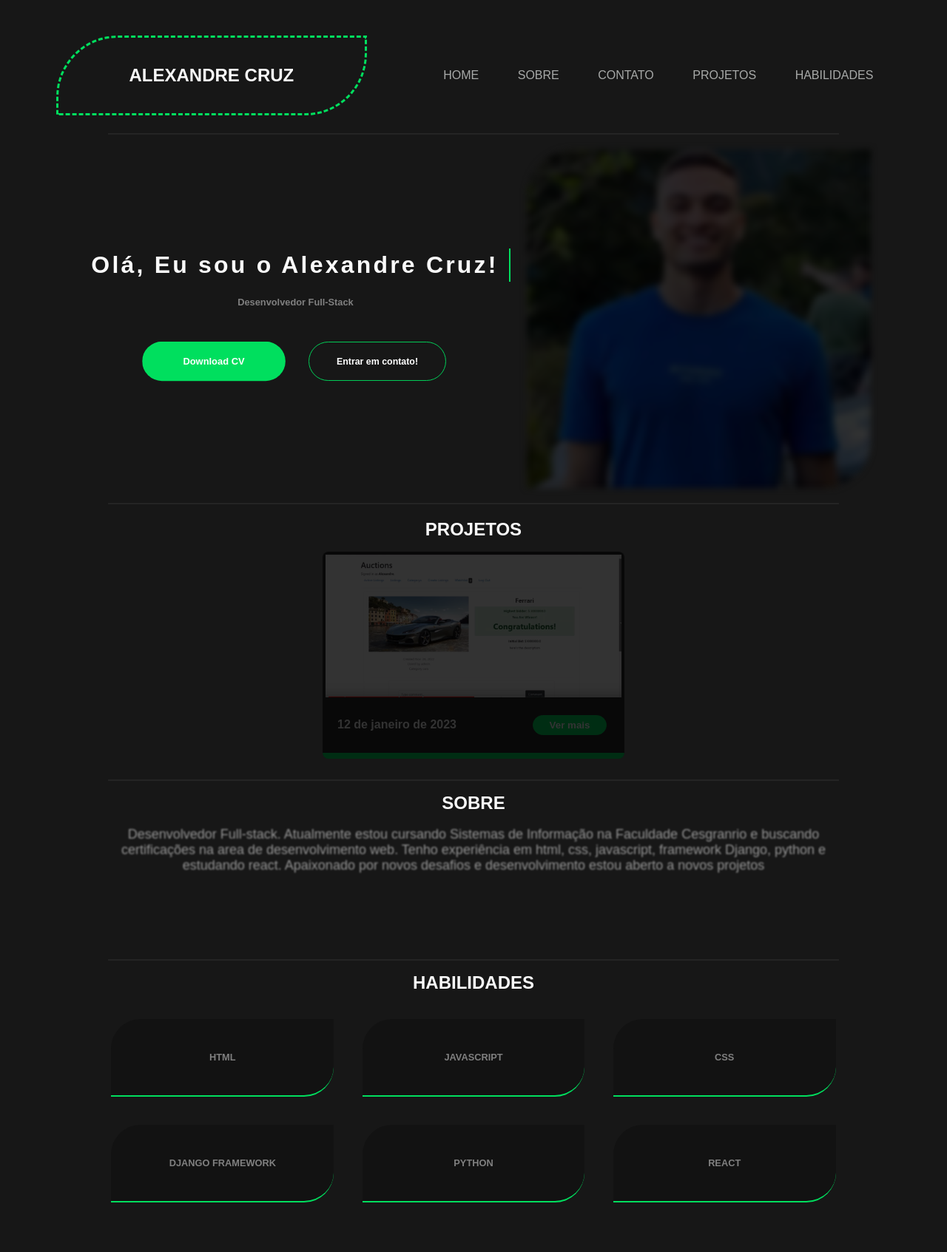
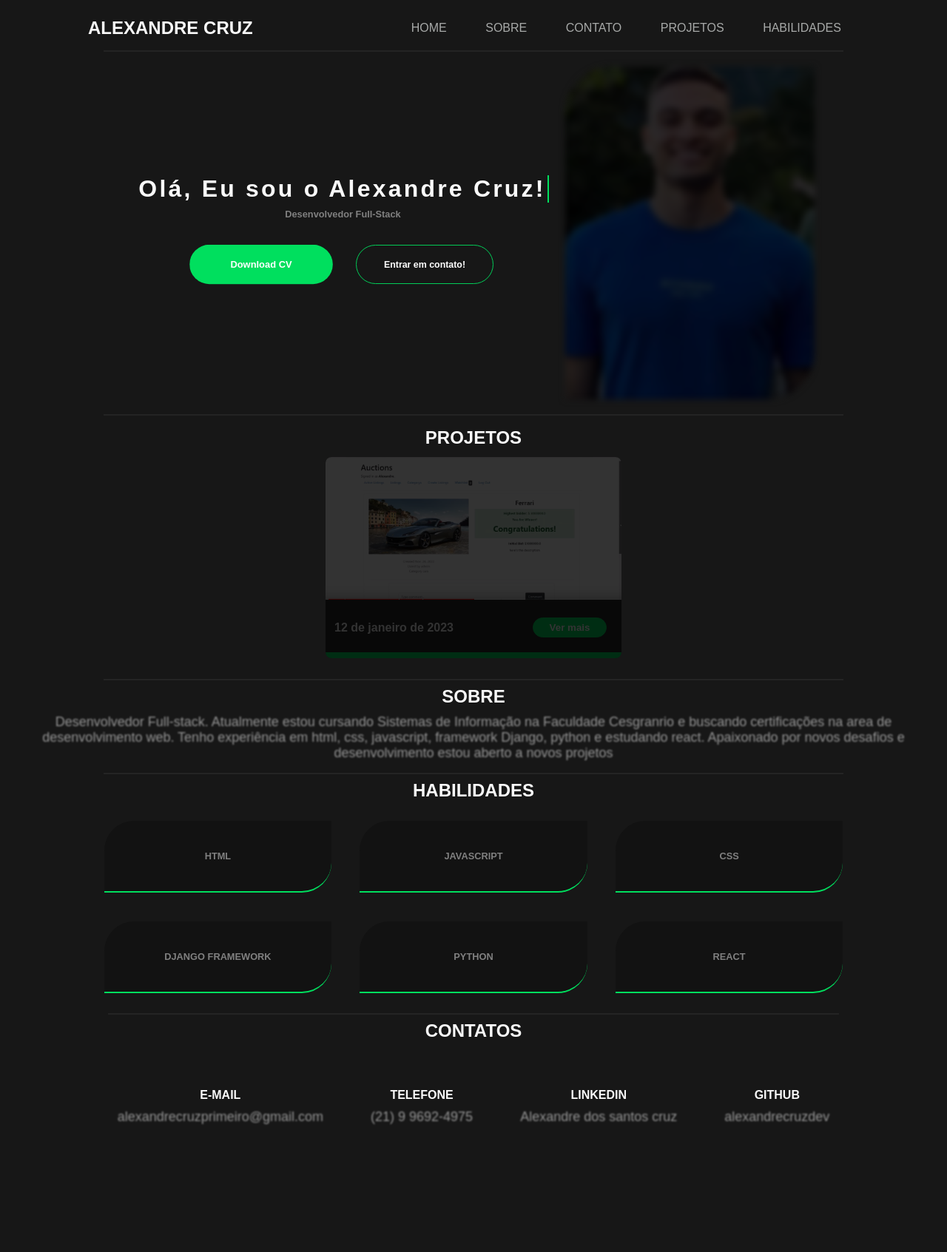
Before and after one commit to alexandrecruzdev/portfolio, a Django app: page / in a window 1280 px wide. Shown: the whole page at 74% size. After the commit the page ends 1521 px from the top, so only its background shows below. Run offline with Django 4.2, Linux system fonts and the light colour scheme.

Commit message:
tirhd commit

```diff
--- a/portfolio/settings.py
+++ b/portfolio/settings.py
@@ -11,7 +11,7 @@ https://docs.djangoproject.com/en/4.1/ref/settings/
 """
 
 from pathlib import Path
-
+import os
 # Build paths inside the project like this: BASE_DIR / 'subdir'.
 BASE_DIR = Path(__file__).resolve().parent.parent
 
@@ -117,6 +117,9 @@ USE_TZ = True
 # https://docs.djangoproject.com/en/4.1/howto/static-files/
 
 STATIC_URL = 'static/'
+STATICFILES_DIRS = [
+   os.path.join(BASE_DIR, "static"),
+   ]
 
 # Default primary key field type
 # https://docs.djangoproject.com/en/4.1/ref/settings/#default-auto-field
--- a/portfolio_web/static/portfolio_web/style.css
+++ b/portfolio_web/static/portfolio_web/style.css
@@ -73,7 +83,7 @@ rgb(23, 23, 23)
     text-decoration: none;
     font-family: 'Rowdies', cursive;
     font-family: "DM Sans", sans-serif;
-    padding: 4px;
+
 }
 
 .apresentation  {
@@ -145,9 +156,44 @@ h3 {
 
 }
 
-body {
+.close_btn {
+    color:rgb(0, 223, 94);
+    margin-top:2rem;
+    margin-left:75%;
+    position: absolute;
+}
+.modal-background {
+    position: fixed;
+    top:0%;
+    right:0%;
+    height:100%;
+    width: 100%;
+    background-color: rgba(23, 23, 23, 0.867);
+    display:flex;
+    justify-content: center;
+    align-items: center;
+}
+
+.modal-container {
+    background-color: rgb(46, 46, 46);
+    width: 80%;
+    height: 80%;
+    border-left:2px solid rgb(0, 223, 94);
+    border-bottom:2px solid rgba(0, 223, 93, 0.55);
+    border-radius: 2rem;
+
+
+}
+
+.body {
     background-color:rgb(23, 23, 23) ;
+    animation-name: fadeout;
+    animation-duration: 1s;
+    animation-fill-mode: forwards;
+    animation-play-state: paused;
+
 }
+
 
 hr {
     padding: 0px;
@@ -159,36 +205,31 @@ hr {
 a {
     color: rgb(168, 170, 169);
     transition-duration: 1s;
+    border-bottom:  1px solid transparent;
+
+
 }
 
 a:hover {
 
-    border-bottom:1px solid rgb(0, 223, 94);
-    animation: sublinhar 2s forwards ;
+
     color:white;
+    border-bottom:  1px solid rgb(0, 223, 94);
+
+
 
 }
 
 p {
-    margin: 100px;
+
     filter: blur(1px);
-}
 
-p:hover {
-    filter: blur(0);
 
 }
 
-#logo h2 {
-    border: 3px solid rgb(0, 223, 94);
-   border-top-left-radius: 5.2rem;
-   border-bottom-right-radius: 5.2rem;
-   padding:2.3rem;
-   padding-right:6rem;
-   padding-left:6rem;
 
-   border-style:dashed
-}
+
+
 #nav {
     display: flex;
     align-items: center;
@@ -197,12 +238,14 @@ p:hover {
 }
 
 .responsive {
-      width: 100%;
-      height: auto;
+    width: 100%;
+    height: auto;
     }
 
 #container-nav-list li  {
     display: inline;
+    margin:1rem;
+
 }
 
 .button {
@@ -438,16 +484,36 @@ h1,h2,h4,h5 {
 
 }
 
+
+.contato-item {
+
+
+    display: flex;
+    align-items: center;
+    justify-content: center;
+    flex-direction: column;
+    justify-items: center;
+    width: auto;
+    padding: 1rem;
+}
+
+.container-contato {
+    display: flex;
+    flex-wrap: wrap;
+    justify-content: center;
+    padding: 2rem;
+
+}
+
 .bg-img {
     background-image: url("img/me.jpeg");
     filter: blur(1px);
-    width: 457px;
+    width: 337px;
     height: 450px;
     filter: blur(4px) brightness(20%);
     background-position:center;
     transform: scale(1);
     transition-duration: 1s;
-
     border-top-left-radius: 4rem;
     border-bottom-right-radius: 4rem;
 
--- a/portfolio_web/templates/index.html
+++ b/portfolio_web/templates/index.html
@@ -2,6 +2,7 @@
 {% extends 'layout.html' %}
 {% load static %}
 {% block content %}
+
 
 <!-- Home -->
 <div class="home">
@@ -77,5 +78,28 @@
         <h3>REACT</h3>
     </div>
 </div>
+<hr>
+<div class="contatos" id="contato">
+    <h2 class="center">CONTATOS</h2>
+    <div class="container-contato">
+        <div class="contato-item">
+            <h4>E-MAIL</h4>
+            <p>alexandrecruzprimeiro@gmail.com</p>
+        </div>
+        <div class="contato-item">
+            <h4>TELEFONE</h4>
+            <p>(21) 9 9692-4975</p>
+        </div>
+        <div class="contato-item">
+            <h4>LINKEDIN</h4>
+            <p>Alexandre dos santos cruz</p>
+        </div>
+        <div class="contato-item">
+            <h4>GITHUB</h4>
+            <p>alexandrecruzdev</p>
+        </div>
+    </div>
+
+</div>
 </div>
 {% endblock content %}
--- a/portfolio_web/templates/layout.html
+++ b/portfolio_web/templates/layout.html
@@ -10,13 +10,14 @@
     <link rel="preconnect" href="https://fonts.googleapis.com"><link rel="preconnect" href="https://fonts.gstatic.com" crossorigin><link href="https://fonts.googleapis.com/css2?family=Rowdies:wght@300&display=swap" rel="stylesheet">
     <link rel="stylesheet" href="https://fonts.googleapis.com/css2?family=Material+Symbols+Outlined:opsz,wght,FILL,GRAD@48,400,0,0" />
   </head>
-  <body>
+  <body class="body">
+
     <div id="nav">
         <div id="logo"><h2>ALEXANDRE CRUZ</h2></div>
         <div id="container-nav-list">
             <a href=""><li>HOME</li></a>
             <a href="#sobre"><li>SOBRE</li></a>
-            <a href=""><li>CONTATO</li></a>
+            <a href="#contato"><li>CONTATO</li></a>
             <a href="#projeto"><li>PROJETOS</li></a>
             <a href="#habilidades"><li>HABILIDADES</li></a>
         </div>
@@ -25,5 +26,6 @@
     {% block content %}
 
     {% endblock content %}
+    <script src="{% static 'portfolio_web/js/projetos.js' %}"></script>
   </body>
 </html>
```
Also changed, not shown: other parts of portfolio_web/static/portfolio_web/style.css (+36 -11 lines), portfolio_web/static/portfolio_web/js/projetos.js (added, +41 -0 lines).
